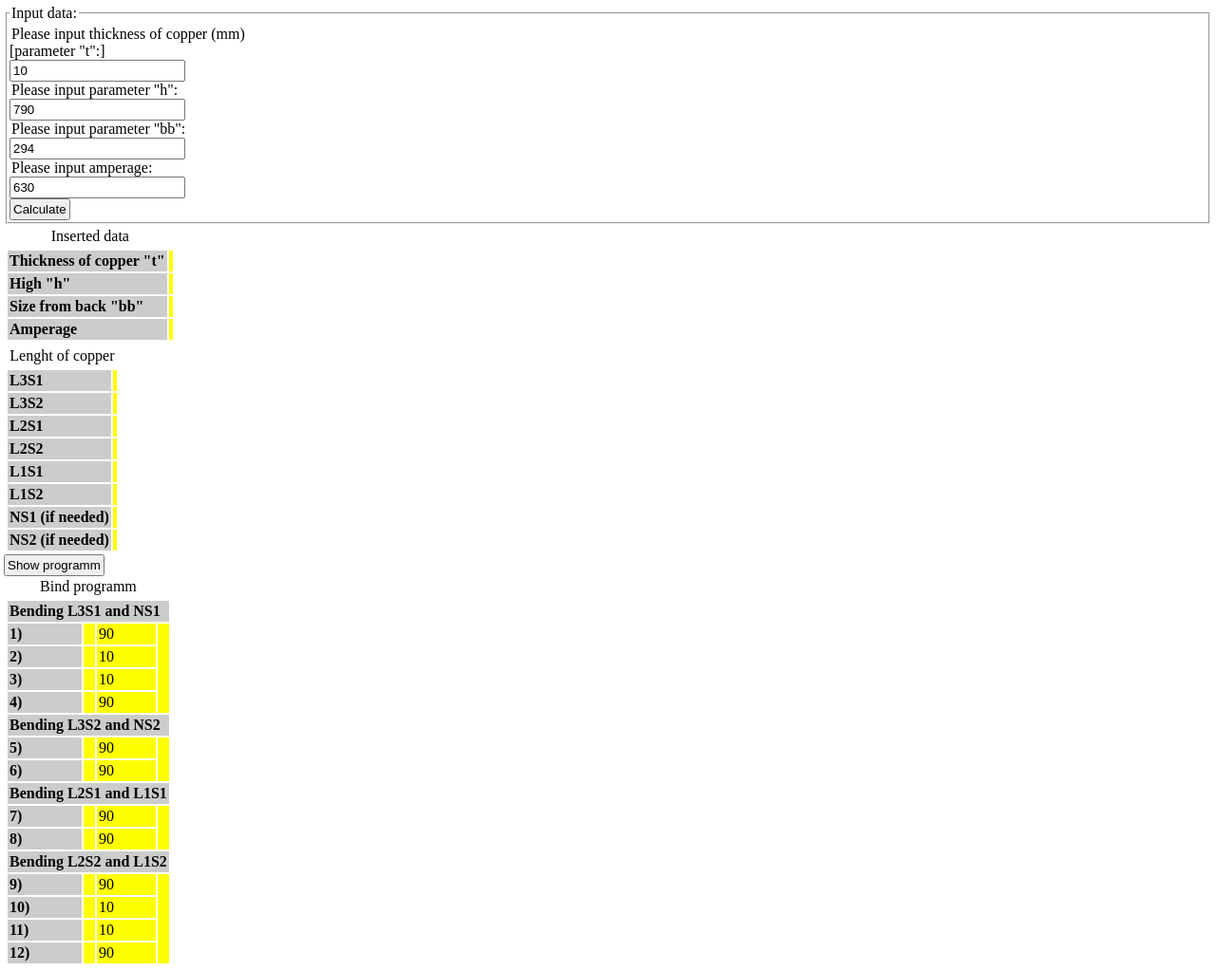
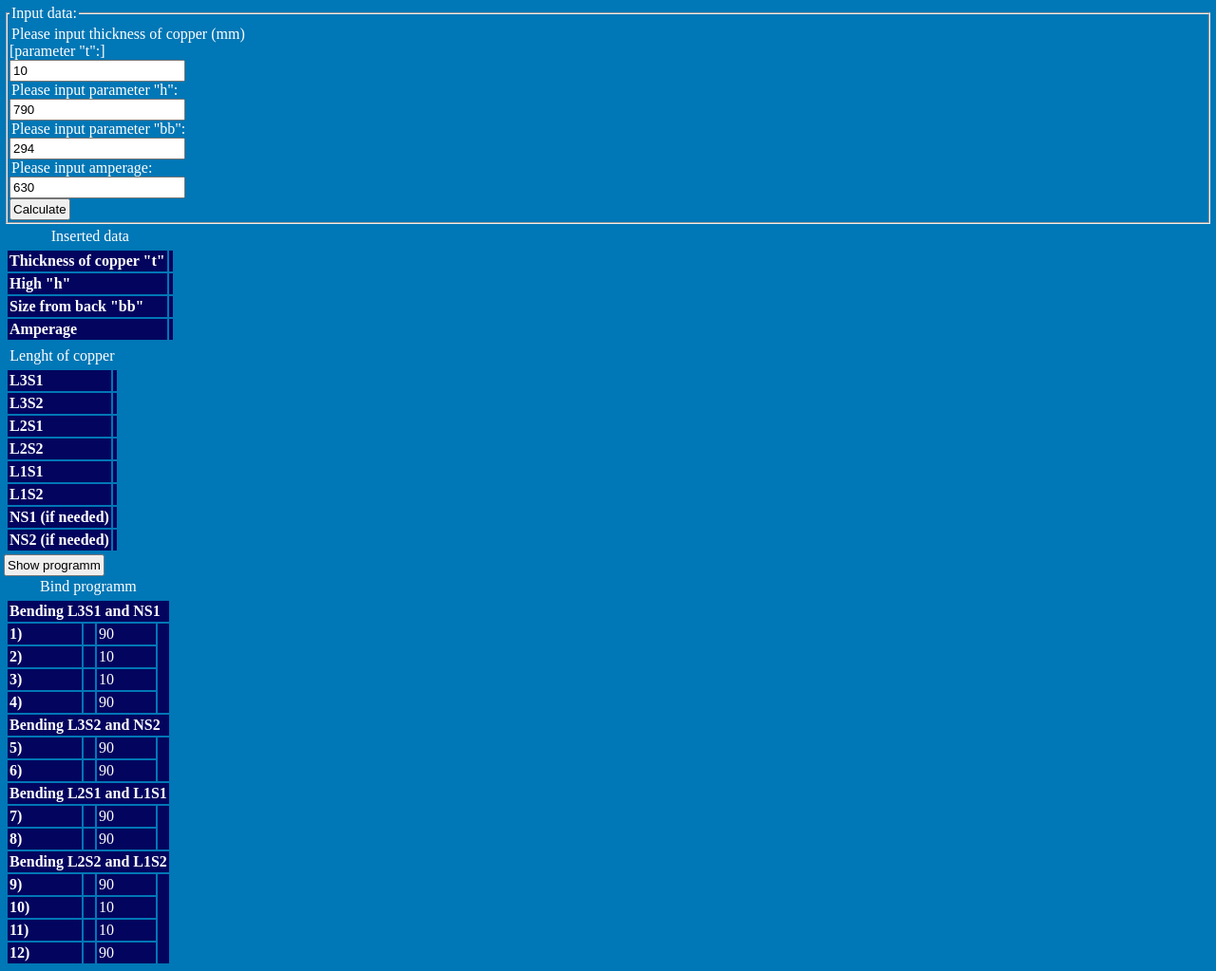
Before and after one commit to bulldrive/ILS_Copper, a plain HTML site: page calc_1dot2.html in a window 1280 px wide. Shown: the part 745-1768 px from the top of the page at 95% size. Drawn offline with nearby package versions, Linux system fonts and the light colour scheme.

Commit message:
Changed color scheme

```diff
--- a/calc_1dot2.html
+++ b/calc_1dot2.html
@@ -4,6 +4,7 @@
         <meta charset="utf-8">
         <title>Calculation</title>
         <link href="css/styles.css" rel="stylesheet">
+        <link rel="shortcut icon" href="favicon.ico" type="image/x-icon">
 </head>
 <body>
 <h1>Расчёт параметров шин для Е1.2 без трансформатора тока</h1>
--- a/css/styles.css
+++ b/css/styles.css
@@ -1,6 +1,15 @@
 * {
   margin:0px;
   padding:2px;
+}
+
+body {
+  background-color: #0077b6;
+  color: white;
+}
+
+a {
+  color: yellow;
 }
 
 h4 {
@@ -16,10 +25,10 @@
 }
 
 tr {
-	background-color: #cccccc;
+	background-color: #03045e;
 	text-align: left;
 }
 
 td {
-	background-color: yellow;
+	background-color: 00b4d8;
 }
```
Also changed, not shown: calc_1dot2wct.html (+1 -1 lines).
